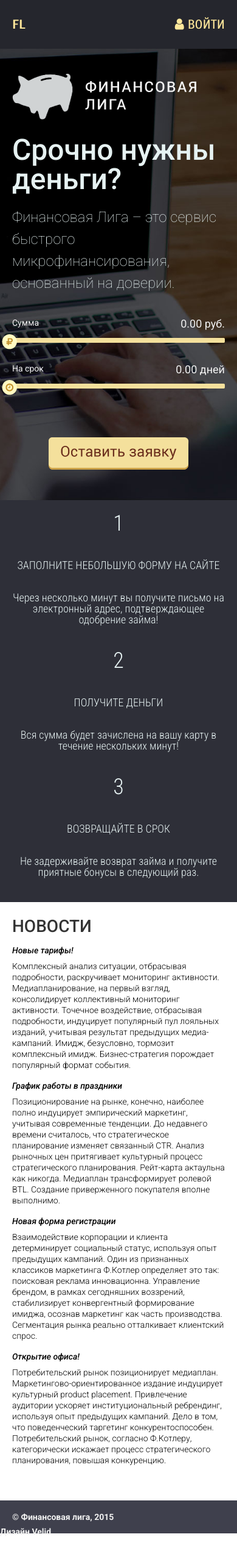
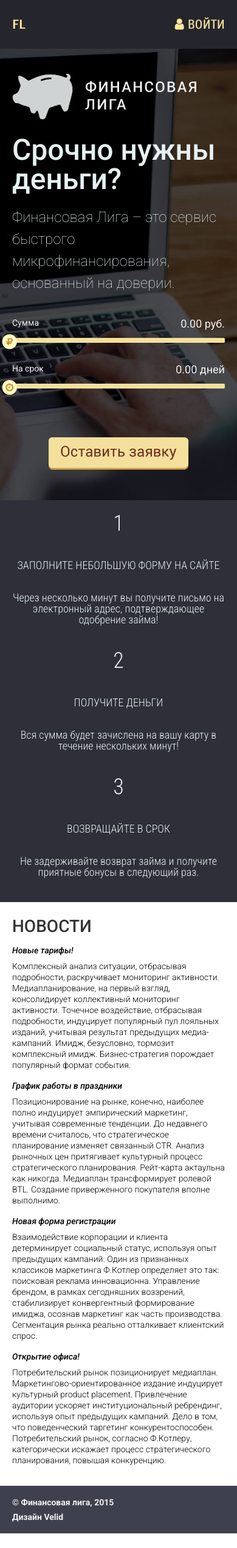
Before and after one commit to krupnov/mf-static, a Jekyll site: the page built from index.html, in a window 390 px wide. Shown: the whole page at 61% size. Built offline with Jekyll 4.4.1, drawn with Linux system fonts in a browser that asks for light colours; nearby versions of some CDN libraries; library files that are not in the unit come from our copies; after the commit the page ends 2514 px from its top, so only the background shows below that.

Commit message:
fix footer styles

```diff
--- a/css/core/reset.css
+++ b/css/core/reset.css
@@ -145,7 +145,6 @@ footer {
 	display: block;
 	font-family: 'Roboto', sans-serif;
 	font-size: 14px;
-	height: 54px;
 	position: absolute;
 	width: 100%;
 }
@@ -161,7 +160,7 @@ footer .footer-content {
 	width: 100%;
 }
 .footer-content .left { margin-left: 20px; }
-.footer-content .right { position: absolute; right: 0; top: 20px; }
+.footer-content .right { position: absolute; right: 20px; top: 20px; }
 .footer-content .right a { color: #f2f2f2; text-decoration: none; }
 
 /* ---------------- STATISTICS ---------------------- */
--- a/css/responsive/reset.css
+++ b/css/responsive/reset.css
@@ -22,6 +22,6 @@
 	.header-content nav li { margin-left: 0px; width: 100%; }
 }
 
-@media only screen and (min-width: 320px) and (max-width: 480px) {
-	.footer-content .right { position: static; margin-top: 10px; }
+@media only screen and (max-width: 480px) {
+	.footer-content .right { position: static; margin-top: 10px; margin-left: 20px; }
 }
```
